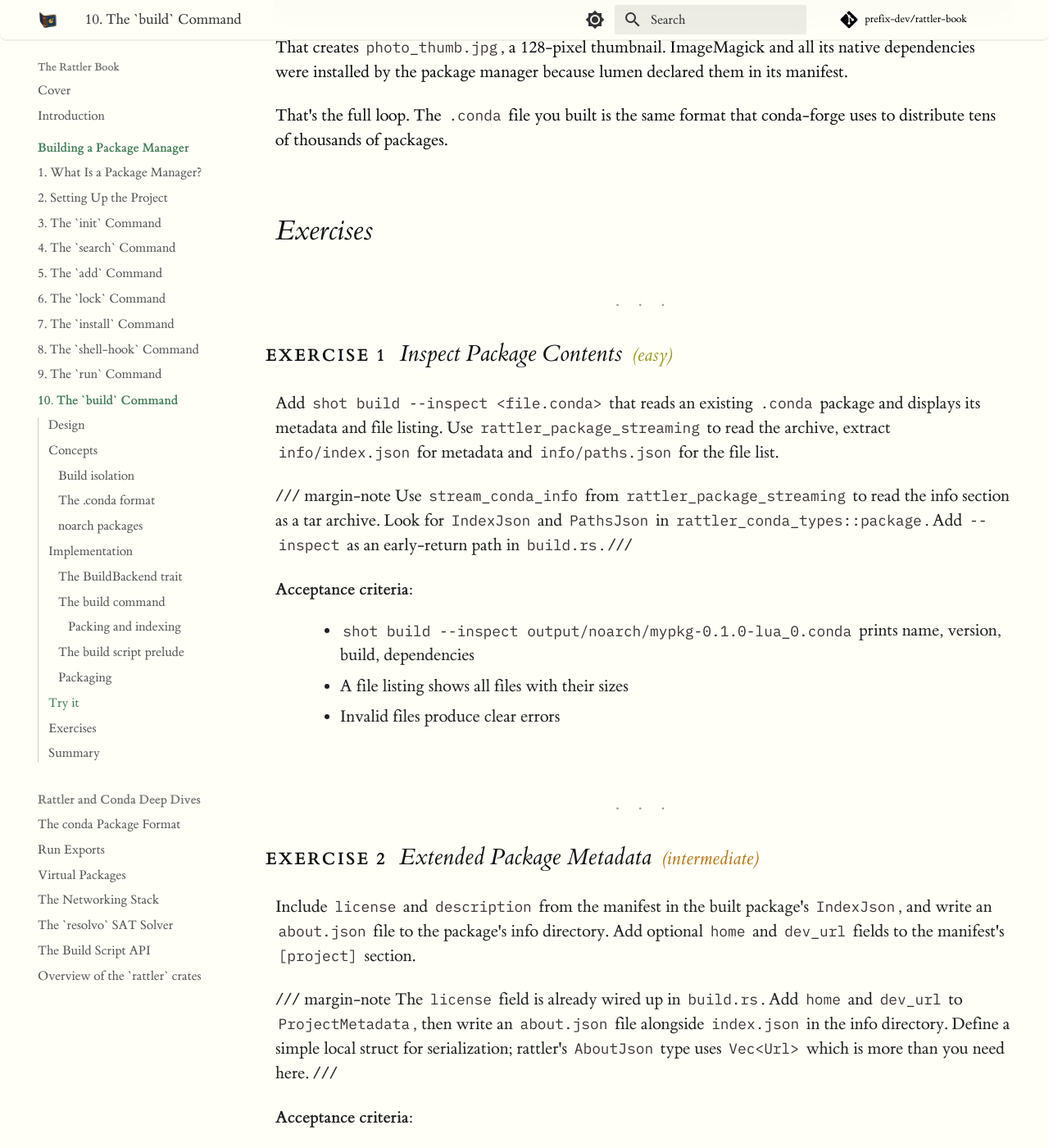
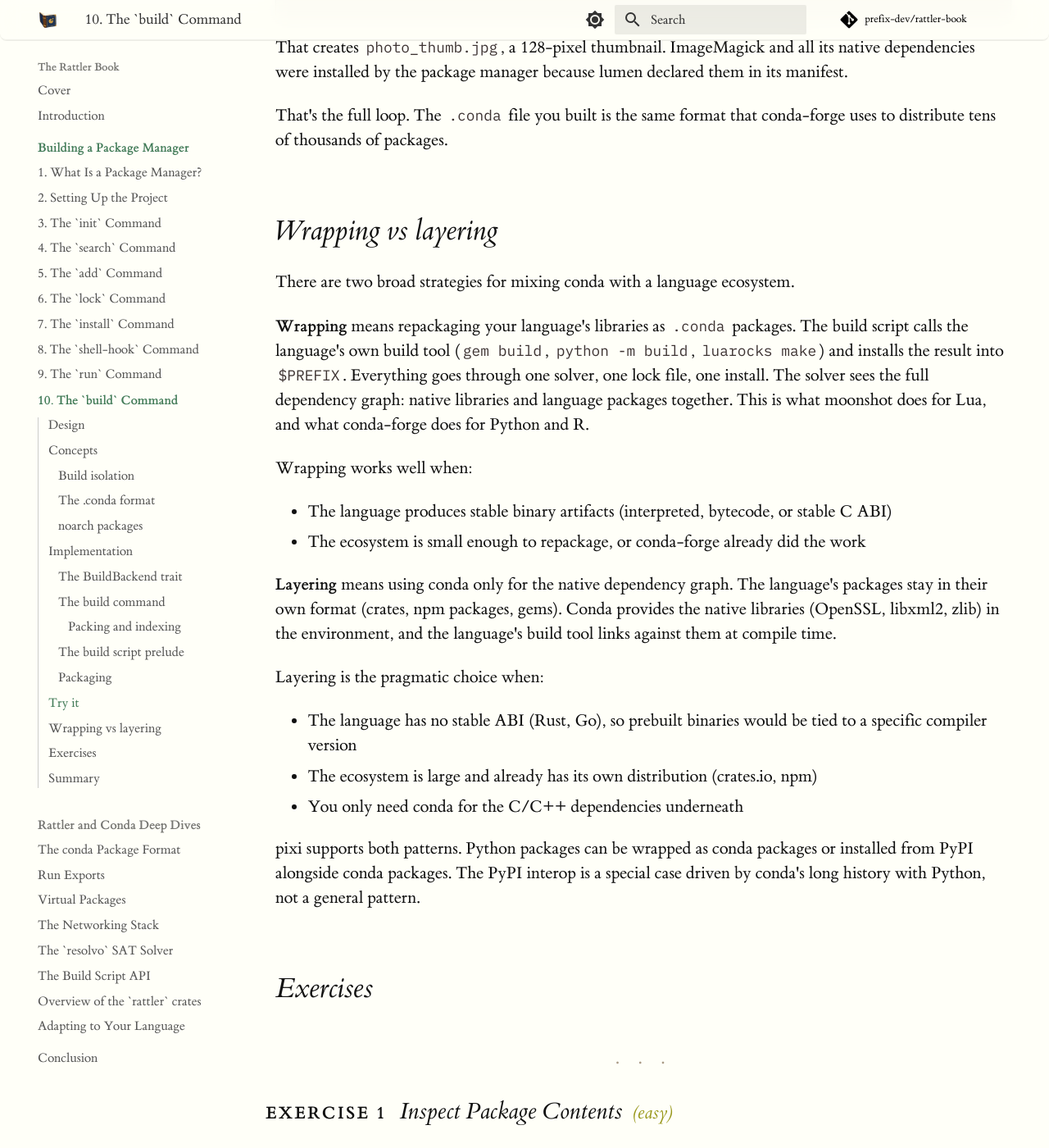
Before and after one commit to prefix-dev/rattler-book, an MkDocs documentation site: the page built from book/src/ch10-build.md, in a window 1280 px wide and 1400 px high, scrolled down 28023 px. Shown: the whole window at 82% size. Built offline with MkDocs 1.6.1 and Material for MkDocs 9.7.7, drawn with Linux system fonts in a browser that asks for light colours; comment, search, counter and statistics services are not loaded; some of the changed text lies outside the part shown.

Commit message:
added deep-dive and conclusion chapter

```diff
--- a/book/mkdocs.yml
+++ b/book/mkdocs.yml
@@ -60,6 +60,8 @@ nav:
     - "The `resolvo` SAT Solver": deep-dive-resolvo.md
     - The Build Script API: deep-dive-build-script-api.md
     - "Overview of the `rattler` crates": deep-dive-crate-ecosystem.md
+    - Adapting to Your Language: deep-dive-adapting.md
+  - Conclusion: conclusion.md
 
 extra_css:
   - stylesheets/extra.css
--- a/book/src/ch10-build.md
+++ b/book/src/ch10-build.md
@@ -1074,6 +1074,40 @@ them in its manifest.
 That's the full loop. The `.conda` file you built is the same format that
 conda-forge uses to distribute tens of thousands of packages.
 
+## Wrapping vs layering
+
+There are two broad strategies for mixing conda with a language ecosystem.
+
+**Wrapping** means repackaging your language's libraries as `.conda` packages.
+The build script calls the language's own build tool (`gem build`,
+`python -m build`, `luarocks make`) and installs the result into `$PREFIX`.
+Everything goes through one solver, one lock file, one install. The solver sees
+the full dependency graph: native libraries and language packages together. This
+is what moonshot does for Lua, and what conda-forge does for Python and R.
+
+Wrapping works well when:
+
+- The language produces stable binary artifacts (interpreted, bytecode, or
+  stable C ABI)
+- The ecosystem is small enough to repackage, or conda-forge already did the
+  work
+
+**Layering** means using conda only for the native dependency graph. The
+language's packages stay in their own format (crates, npm packages, gems). Conda
+provides the native libraries (OpenSSL, libxml2, zlib) in the environment, and
+the language's build tool links against them at compile time.
+
+Layering is the pragmatic choice when:
+
+- The language has no stable ABI (Rust, Go), so prebuilt binaries would be tied
+  to a specific compiler version
+- The ecosystem is large and already has its own distribution (crates.io, npm)
+- You only need conda for the C/C++ dependencies underneath
+
+pixi supports both patterns. Python packages can be wrapped as conda packages or
+installed from PyPI alongside conda packages. The PyPI interop is a special case
+driven by conda's long history with Python, not a general pattern.
+
 ## Exercises
 
 !!! exercise-easy "Inspect Package Contents"
@@ -1128,8 +1162,9 @@ conda-forge uses to distribute tens of thousands of packages.
 - [rattler_package_streaming]'s `write_conda_package` produces the `.conda` archive format.
 - [rattler_index] turns the output directory into a valid conda channel.
 
-With `shot build` working, our package manager is feature-complete! In Part II
-we'll look deeper into the mechanisms we've been using.
+With `shot build` working, moonshot is feature-complete. Part II dives deeper
+into the mechanisms we have been using: the package format, the solver, the
+networking stack, and more.
 
 [rattler_package_streaming]: https://crates.io/crates/rattler_package_streaming
 [rattler_index]: https://crates.io/crates/rattler_index
```
Also changed, not shown: book/src/conclusion.md (added, +11 -0 lines), book/src/deep-dive-adapting.md (added, +80 -0 lines).
